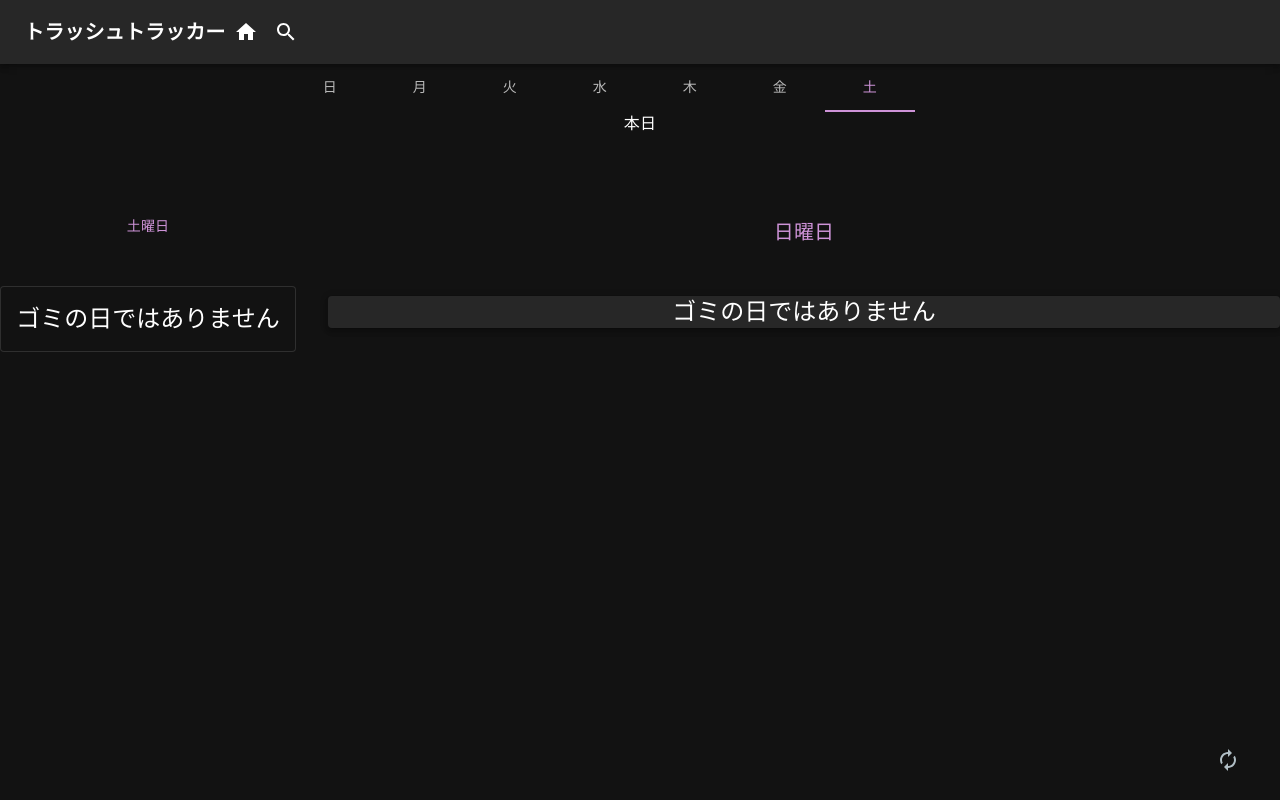
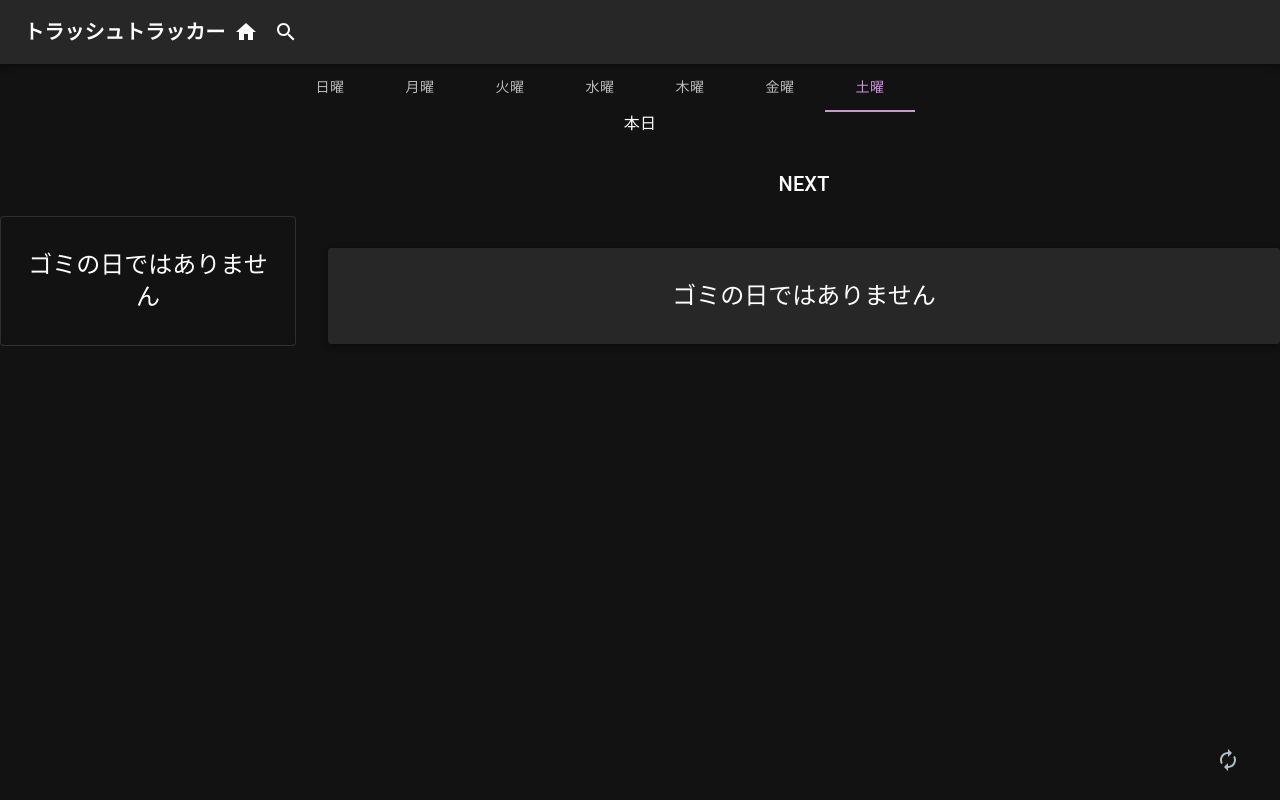
Before and after one commit to yukky-piano/trashday-tracker, a Next.js app: page / in a window 1280 px wide. Built offline with nearby package versions, Linux system fonts and the light colour scheme.

Commit message:
強調表示とシンプル化

```diff
--- a/app/page.tsx
+++ b/app/page.tsx
@@ -1,11 +1,11 @@
-import ApDays from "@/features/components/days";
+import ApTrashDay from "@/features/components/trash-day";
 import ApHeader from "@/features/components/header";
 
 export default function Home() {
   return (
     <main>
       <ApHeader />
-      <ApDays />
+      <ApTrashDay />
     </main>
   );
 }
--- a/features/components/days/day.tsx
+++ /dev/null
@@ -1,66 +0,0 @@
-import React from "react";
-import {
-  WEEK_NAMES,
-  WeekDay,
-  useWeeklyTrash,
-} from "@/features/hooks/weekly-trash";
-import { Box, Paper, Typography } from "@mui/material";
-
-export type DaySize = "sm" | "md" | "lg";
-
-const ApDay = ({
-  weekDay,
-  showNext,
-  size = "md",
-}: {
-  weekDay: WeekDay;
-  showNext: boolean;
-  size?: DaySize;
-}) => {
-  const [thisTrashSchedule, nextTrashSchedule] = useWeeklyTrash();
-
-  const trashSchedule = showNext ? nextTrashSchedule : thisTrashSchedule;
-  const formattedName = trashSchedule[weekDay]?.name?.split("・");
-
-  return (
-    <Box textAlign="center">
-      <Typography
-        variant={size === "sm" ? "subtitle2" : "h6"}
-        mt="3rem"
-        color="primary"
-      >
-        {WEEK_NAMES[weekDay]}曜日
-      </Typography>
-      {trashSchedule[weekDay] ? (
-        <Paper
-          elevation={4}
-          sx={{ my: "3rem" }}
-          variant={size === "lg" ? undefined : "outlined"}
-        >
-          {formattedName?.map((name, index) => (
-            <Box key={index} my="1rem">
-              <Typography
-                variant={size === "sm" ? "body2" : size === "lg" ? "h3" : "h4"}
-                fontWeight={size === "sm" ? "normal" : "bold"}
-              >
-                {name}
-              </Typography>
-            </Box>
-          ))}
-        </Paper>
-      ) : (
-        <Paper
-          elevation={4}
-          sx={{ my: "3rem" }}
-          variant={size === "lg" ? undefined : "outlined"}
-        >
-          <Typography variant="h5" my="1rem">
-            ゴミの日ではありません
-          </Typography>
-        </Paper>
-      )}
-    </Box>
-  );
-};
-
-export default ApDay;
--- a/features/components/days/index.tsx
+++ /dev/null
@@ -1,85 +0,0 @@
-"use client";
-import React, { useState } from "react";
-import { Box, Grid, Tab, Tabs } from "@mui/material";
-import { WEEKS, WEEK_NAMES } from "@/features/hooks/weekly-trash";
-import ApDay, { DaySize } from "./day";
-import ApReload from "../setting/reload";
-
-const gridSize: Record<DaySize, number> = {
-  sm: 3,
-  md: 6,
-  lg: 9,
-};
-
-const ApTrash = ({ weekday }: { weekday: number }) => {
-  const today = new Date();
-  const todayWeekday = today.getDay();
-  const diffWeekday = weekday - todayWeekday;
-  const isMorning = today.getHours() <= 8;
-
-  const isTodayLarge = diffWeekday === 0 && isMorning;
-  const isNextDayLarge = diffWeekday === 0 && !isMorning;
-  const todaySize: DaySize = isTodayLarge ? "lg" : isNextDayLarge ? "sm" : "md";
-  const nextSize: DaySize = isNextDayLarge ? "lg" : isTodayLarge ? "sm" : "md";
-
-  const showNext = diffWeekday < 0;
-
-  return (
-    <Grid container direction="row" justifyContent="space-around" spacing={4}>
-      {diffWeekday === 0 && (
-        <Grid item xs={12}>
-          <Box textAlign="center">本日</Box>
-        </Grid>
-      )}
-      <Grid item xs={12} md={gridSize[todaySize]}>
-        <ApDay
-          weekDay={WEEKS[weekday % 7]}
-          size={todaySize}
-          showNext={showNext}
-        />
-      </Grid>
-      <Grid item xs={12} md={gridSize[nextSize]}>
-        <ApDay
-          weekDay={WEEKS[(weekday + 1) % 7]}
-          size={nextSize}
-          showNext={showNext}
-        />
-      </Grid>
-    </Grid>
-  );
-};
-
-const ApDays = () => {
-  const today = new Date().getDay();
-  const [selectedTab, setSelectedTab] = useState(today);
-
-  const handleTabClick = (index: number) => {
-    setSelectedTab(index);
-  };
-
-  return (
-    <>
-      <Box textAlign="center" m="auto" maxWidth="710px">
-        <Tabs
-          value={selectedTab}
-          centered
-          variant="scrollable"
-          scrollButtons="auto"
-          allowScrollButtonsMobile
-        >
-          {WEEKS.map((day, index) => (
-            <Tab
-              key={index}
-              label={`${WEEK_NAMES[day]}`}
-              onClick={() => handleTabClick(index)}
-            />
-          ))}
-        </Tabs>
-      </Box>
-      <ApTrash weekday={selectedTab % 7} />
-      <ApReload />
-    </>
-  );
-};
-
-export default ApDays;
--- /dev/null
+++ b/features/components/trash-day/index.tsx
@@ -0,0 +1,41 @@
+"use client";
+import React, { useState } from "react";
+import { Box, Tab, Tabs } from "@mui/material";
+import { WEEKS, WEEK_NAMES } from "@/features/hooks/weekly-trash";
+import ApReload from "../setting/reload";
+import ApTrash from "./trash";
+
+const ApTrashDay = () => {
+  const today = new Date().getDay();
+  const [selectedTab, setSelectedTab] = useState(today);
+
+  const handleTabClick = (index: number) => {
+    setSelectedTab(index);
+  };
+
+  return (
+    <>
+      <Box textAlign="center" m="auto" maxWidth="710px">
+        <Tabs
+          value={selectedTab}
+          centered
+          variant="scrollable"
+          scrollButtons="auto"
+          allowScrollButtonsMobile
+        >
+          {WEEKS.map((day, index) => (
+            <Tab
+              key={index}
+              label={`${WEEK_NAMES[day]}曜`}
+              onClick={() => handleTabClick(index)}
+            />
+          ))}
+        </Tabs>
+      </Box>
+      <ApTrash weekday={selectedTab % 7} />
+      <ApReload />
+    </>
+  );
+};
+
+export default ApTrashDay;
--- /dev/null
+++ b/features/components/trash-day/trash.tsx
@@ -0,0 +1,101 @@
+import { WEEKS, WeekDay, useWeeklyTrash } from "@/features/hooks/weekly-trash";
+import { Box, Grid, Paper, Typography } from "@mui/material";
+import { useMemo } from "react";
+
+export type DaySize = "sm" | "md" | "lg";
+
+const ApDay = ({
+  weekDay,
+  showNextSchedule,
+  isLargeSize,
+}: {
+  weekDay: WeekDay;
+  showNextSchedule: boolean;
+  isLargeSize: boolean;
+}) => {
+  const [thisTrashSchedule, nextTrashSchedule] = useWeeklyTrash();
+
+  const trashSchedule = showNextSchedule
+    ? nextTrashSchedule
+    : thisTrashSchedule;
+  const formattedName = trashSchedule[weekDay]?.name?.split("・");
+
+  return (
+    <Box textAlign="center">
+      {trashSchedule[weekDay] ? (
+        <Paper
+          elevation={4}
+          sx={{
+            my: "3rem",
+            height: "100%",
+            p: "1rem",
+          }}
+          variant={isLargeSize ? undefined : "outlined"}
+        >
+          {formattedName?.map((name, index) => (
+            <Box key={index} my="1rem">
+              <Typography
+                variant={isLargeSize ? "h3" : "body2"}
+                fontWeight={isLargeSize ? "bold" : "normal"}
+              >
+                {name}
+              </Typography>
+            </Box>
+          ))}
+        </Paper>
+      ) : (
+        <Paper
+          elevation={4}
+          sx={{ my: "3rem", height: "100%", p: "1rem" }}
+          variant={isLargeSize ? undefined : "outlined"}
+        >
+          <Typography variant="h5" my="1rem">
+            ゴミの日ではありません
+          </Typography>
+        </Paper>
+      )}
+    </Box>
+  );
+};
+
+const ApTrash = ({ weekday }: { weekday: number }) => {
+  const today = new Date();
+  const todayWeekday = today.getDay();
+  const diffWeekday = weekday - todayWeekday;
+
+  const isNextLarge = useMemo(() => {
+    const isMorning = today.getHours() <= 8;
+    return diffWeekday === 0 && !isMorning;
+  }, [diffWeekday, today]);
+
+  const showNext = diffWeekday < 0;
+
+  return (
+    <Grid container direction="row" justifyContent="space-around" spacing={4}>
+      {diffWeekday === 0 && (
+        <Grid item xs={12}>
+          <Box textAlign="center">本日</Box>
+        </Grid>
+      )}
+      <Grid item xs={12} md={isNextLarge ? 3 : 9}>
+        <ApDay
+          weekDay={WEEKS[weekday % 7]}
+          showNextSchedule={showNext}
+          isLargeSize={!isNextLarge}
+        />
+      </Grid>
+      <Grid item xs={12} md={isNextLarge ? 9 : 3}>
+        <Box textAlign="center">
+          <Typography variant="h6">NEXT</Typography>
+        </Box>
+        <ApDay
+          weekDay={WEEKS[(weekday + 1) % 7]}
+          showNextSchedule={showNext}
+          isLargeSize={isNextLarge}
+        />
+      </Grid>
+    </Grid>
+  );
+};
+
+export default ApTrash;
```
